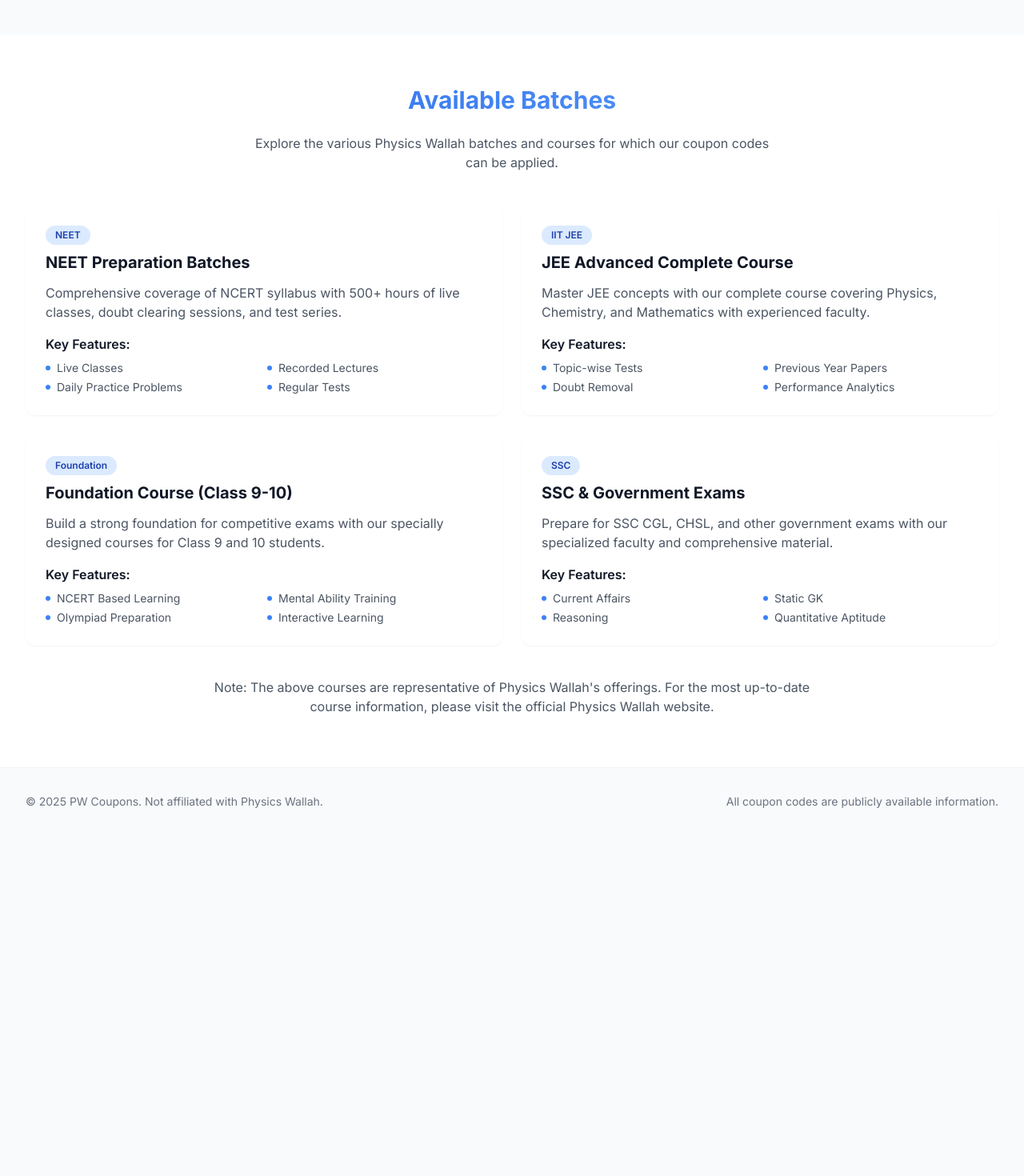
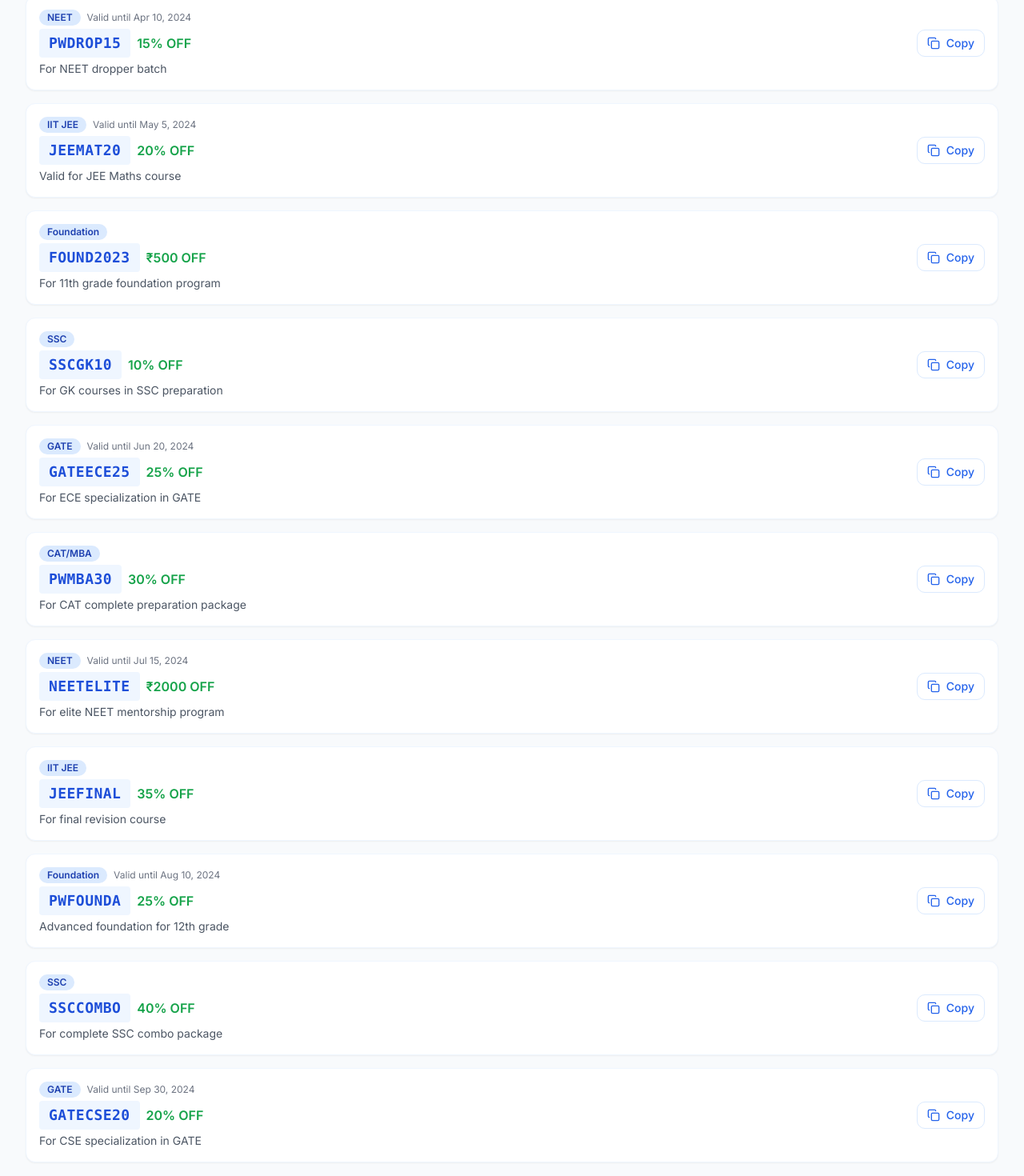
Before and after one commit to rahulrajc38/coupon-crafter-pw, a React (Vite) app: page / in a window 1280 px wide. Shown: the part 1820-3290 px from the top of the page at 80% size. Before the commit the page ends 2864 px from the top, so only its background shows below. Built offline with nearby package versions, Linux system fonts and the light colour scheme.

Commit message:
Add more coupon cards
Replicate the existing coupon cards to display a total of 19 cards.

```diff
--- a/src/components/CouponSection.tsx
+++ b/src/components/CouponSection.tsx
@@ -76,6 +76,89 @@ const coupons = [
     batchType: "IIT JEE",
     description: "For live JEE Main batches",
   },
+  {
+    id: 9,
+    code: "PWDROP15",
+    discount: "15% OFF",
+    batchType: "NEET",
+    description: "For NEET dropper batch",
+    expiryDate: "Apr 10, 2024",
+  },
+  {
+    id: 10,
+    code: "JEEMAT20",
+    discount: "20% OFF",
+    batchType: "IIT JEE",
+    description: "Valid for JEE Maths course",
+    expiryDate: "May 5, 2024",
+  },
+  {
+    id: 11,
+    code: "FOUND2023",
+    discount: "₹500 OFF",
+    batchType: "Foundation",
+    description: "For 11th grade foundation program",
+  },
+  {
+    id: 12,
+    code: "SSCGK10",
+    discount: "10% OFF",
+    batchType: "SSC",
+    description: "For GK courses in SSC preparation",
+  },
+  {
+    id: 13,
+    code: "GATEECE25",
+    discount: "25% OFF",
+    batchType: "GATE",
+    description: "For ECE specialization in GATE",
+    expiryDate: "Jun 20, 2024",
+  },
+  {
+    id: 14,
+    code: "PWMBA30",
+    discount: "30% OFF",
+    batchType: "CAT/MBA",
+    description: "For CAT complete preparation package",
+  },
+  {
+    id: 15,
+    code: "NEETELITE",
+    discount: "₹2000 OFF",
+    batchType: "NEET",
+    description: "For elite NEET mentorship program",
+    expiryDate: "Jul 15, 2024",
+  },
+  {
+    id: 16,
+    code: "JEEFINAL",
+    discount: "35% OFF",
+    batchType: "IIT JEE",
+    description: "For final revision course",
+  },
+  {
+    id: 17,
+    code: "PWFOUNDA",
+    discount: "25% OFF",
+    batchType: "Foundation",
+    description: "Advanced foundation for 12th grade",
+    expiryDate: "Aug 10, 2024",
+  },
+  {
+    id: 18,
+    code: "SSCCOMBO",
+    discount: "40% OFF",
+    batchType: "SSC",
+    description: "For complete SSC combo package",
+  },
+  {
+    id: 19,
+    code: "GATECSE20",
+    discount: "20% OFF",
+    batchType: "GATE",
+    description: "For CSE specialization in GATE",
+    expiryDate: "Sep 30, 2024",
+  },
 ];
 
 const CouponSection: React.FC = () => {
```
